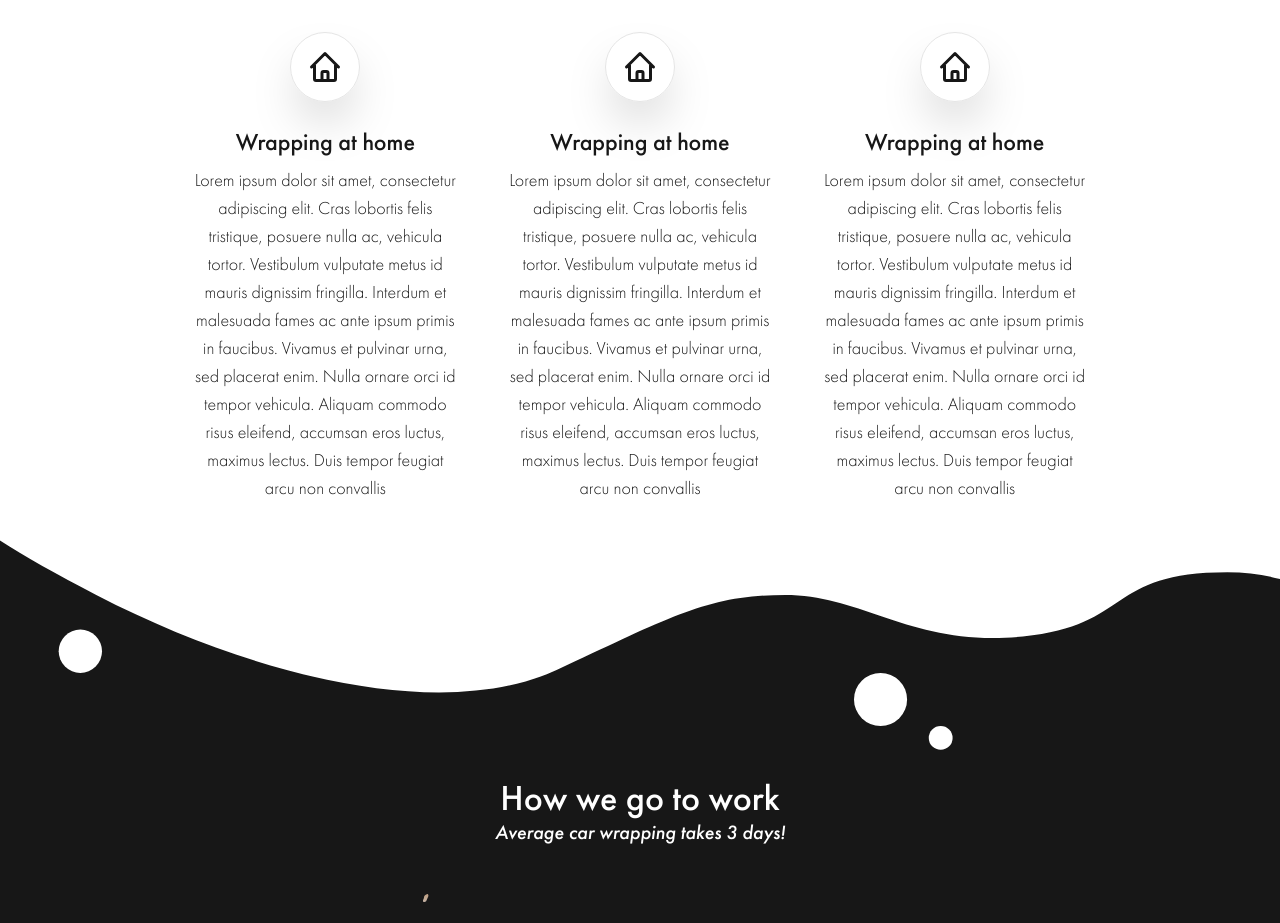
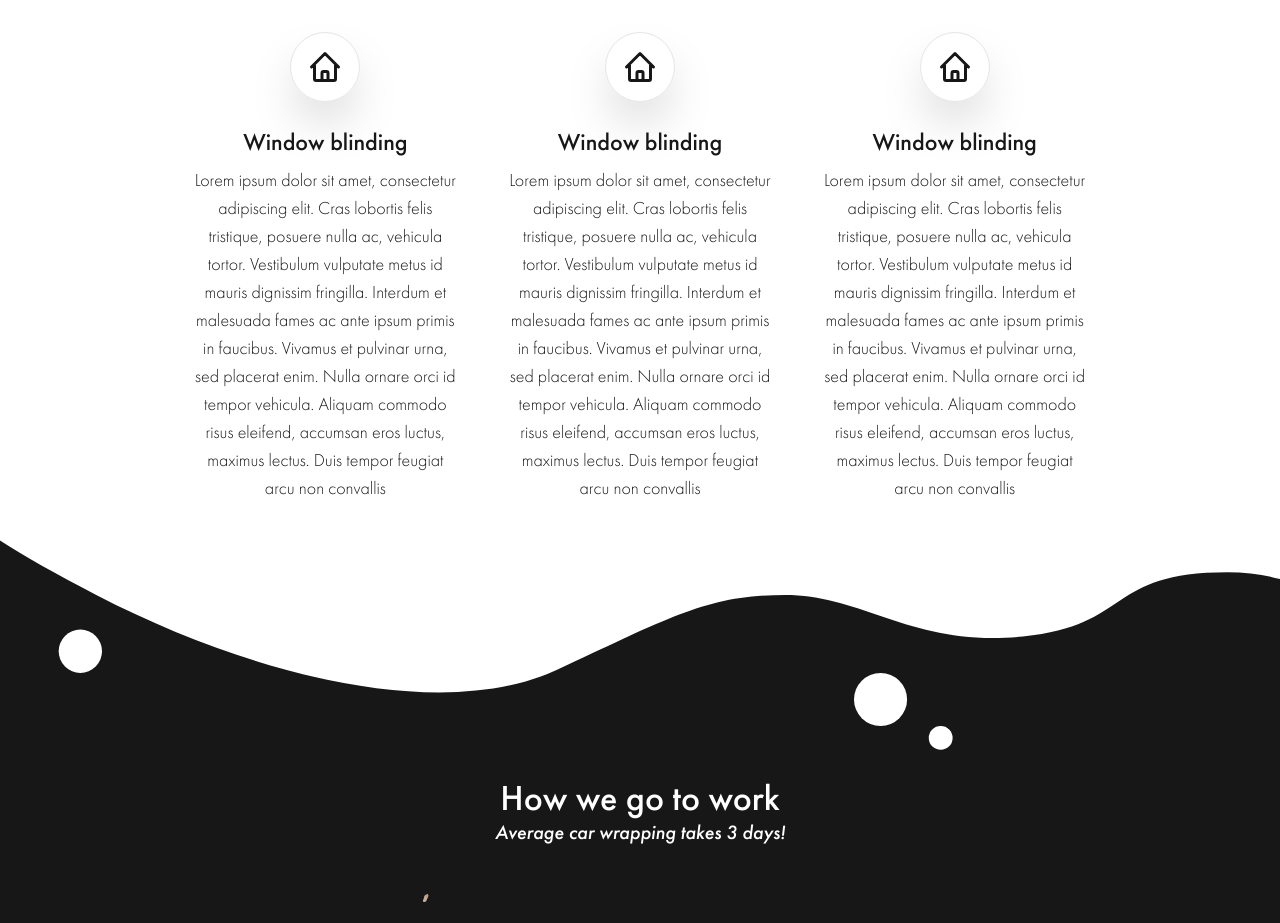
Before and after one commit to jurienhamaker/thewraplab, a Next.js app: page / in a window 1280 px wide. Shown: the part 900-1823 px from the top of the page. Built offline with nearby package versions, Linux system fonts and the light colour scheme.

Commit message:
chore: small textual change

```diff
--- a/src/sections/What.tsx
+++ b/src/sections/What.tsx
@@ -30,17 +30,17 @@ export const WhatSection: React.FunctionComponent<WhatSectionProps> = ({
 
       <div className="mt-12 grid w-full grid-cols-1 gap-y-12 gap-x-4 text-neutral-900 xl:grid-cols-3  xl:gap-x-12">
         <Feature
-          title="Wrapping at home"
+          title="Window blinding"
           description="Lorem ipsum dolor sit amet, consectetur adipiscing elit. Cras lobortis felis tristique, posuere nulla ac, vehicula tortor. Vestibulum vulputate metus id mauris dignissim fringilla. Interdum et malesuada fames ac ante ipsum primis in faucibus. Vivamus et pulvinar urna, sed placerat enim. Nulla ornare orci id tempor vehicula. Aliquam commodo risus eleifend, accumsan eros luctus, maximus lectus. Duis tempor feugiat arcu non convallis"
           Icon={HiOutlineHome}
         />
         <Feature
-          title="Wrapping at home"
+          title="Window blinding"
           description="Lorem ipsum dolor sit amet, consectetur adipiscing elit. Cras lobortis felis tristique, posuere nulla ac, vehicula tortor. Vestibulum vulputate metus id mauris dignissim fringilla. Interdum et malesuada fames ac ante ipsum primis in faucibus. Vivamus et pulvinar urna, sed placerat enim. Nulla ornare orci id tempor vehicula. Aliquam commodo risus eleifend, accumsan eros luctus, maximus lectus. Duis tempor feugiat arcu non convallis"
           Icon={HiOutlineHome}
         />
         <Feature
-          title="Wrapping at home"
+          title="Window blinding"
           description="Lorem ipsum dolor sit amet, consectetur adipiscing elit. Cras lobortis felis tristique, posuere nulla ac, vehicula tortor. Vestibulum vulputate metus id mauris dignissim fringilla. Interdum et malesuada fames ac ante ipsum primis in faucibus. Vivamus et pulvinar urna, sed placerat enim. Nulla ornare orci id tempor vehicula. Aliquam commodo risus eleifend, accumsan eros luctus, maximus lectus. Duis tempor feugiat arcu non convallis"
           Icon={HiOutlineHome}
         />
```
